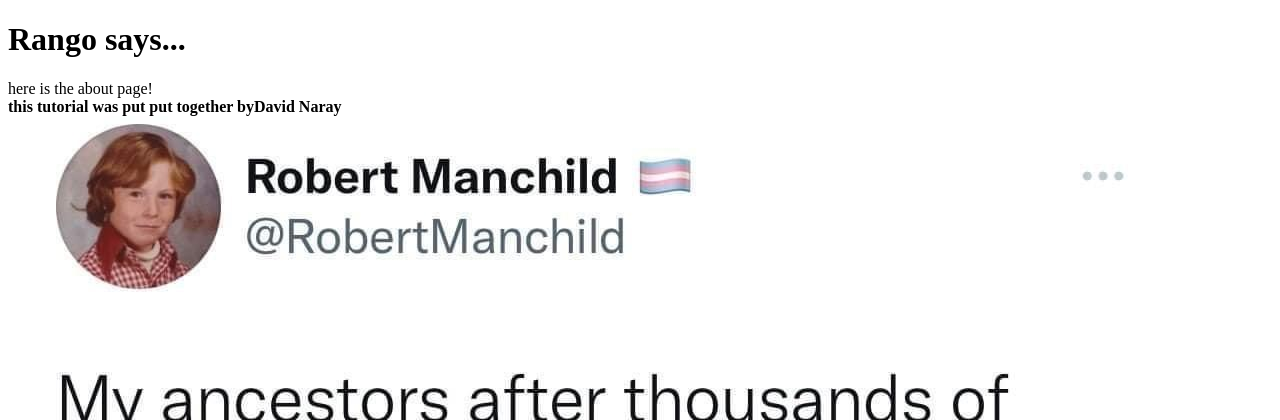
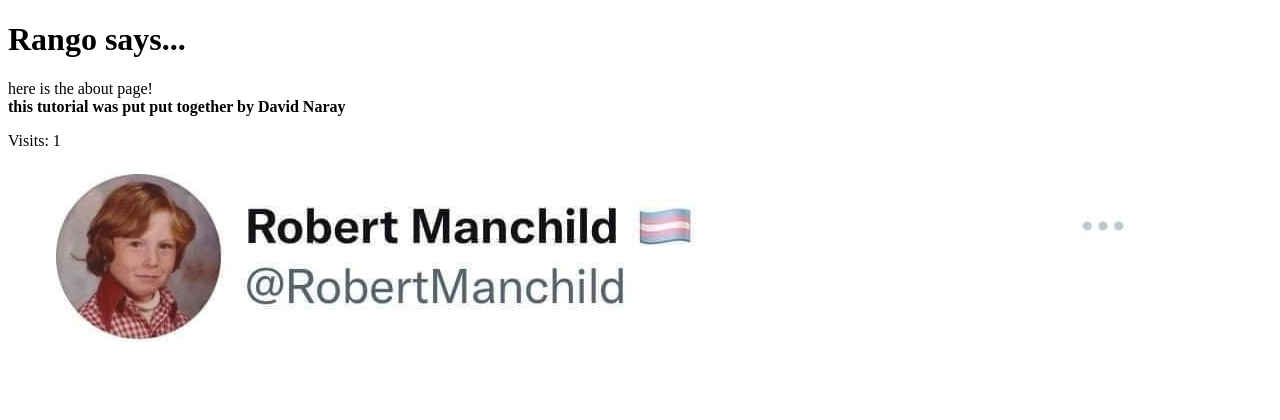
Before and after one commit to David-Naray/tango_with_django_project, a Django app: page /rango/about/ in a window 1280 px wide. Shown: the top 420 px of the page. Run offline with Django 3.2, Linux system fonts and the light colour scheme; data that the repository does not hold is empty.

Commit message:
i think i did 10?

```diff
--- a/rango/views.py
+++ b/rango/views.py
@@ -9,6 +9,7 @@ from django.contrib.auth.decorators import login_required
 from django.contrib.auth import logout
 
 from django.contrib.auth import authenticate, login
+from datetime import datetime
 
 
 from rango.forms import PageForm
@@ -28,13 +29,24 @@ def index(request):
     context_dict['boldmessage'] = 'Crunchy, creamy, cookie, candy, cupcake!'
     context_dict['categories'] = category_list
     context_dict['pages'] = Page_list
-    return render(request, 'rango/index.html', context=context_dict)
+
+    #request.session.set_test_cookie()
+
+    visitor_cookie_handler(request)
+
+    response=render(request, 'rango/index.html', context=context_dict)
+    return response
     #return render(request,reverse('index'), context=context_dict)
 
 
 def about(request):
 
-    context_dict = {'boldmessage': 'this tutorial was put put together byDavid Naray'}
+    context_dict = {'boldmessage': 'this tutorial was put put together by David Naray'}
+    visitor_cookie_handler(request)#request.COOKIES.get()
+    #if request.session.test_cookie_worked():
+    #    print("TEST COOKIE WORKED!")
+    #    request.session.delete_test_cookie()
+    context_dict['visits']=int(request.COOKIES.get('visits', '1'))
     return render(request, 'rango/about.html', context=context_dict)
     ##return render(request, reverse('about'), context=context_dict)
 
@@ -232,3 +244,32 @@ def user_logout(request):
     logout(request)
     # Take the user back to the homepage.
     return redirect(reverse('rango:index'))
+
+# A helper method
+def get_server_side_cookie(request, cookie, default_val=None):
+    val = request.session.get(cookie)
+    if not val:
+        val = default_val
+    return val
+
+
+def visitor_cookie_handler(request):
+    # Get the number of visits to the site.
+    # We use the COOKIES.get() function to obtain the visits cookie.
+    # If the cookie exists, the value returned is casted to an integer.
+    # If the cookie doesn't exist, then the default value of 1 is used.
+
+    visits = int(get_server_side_cookie(request, 'visits', '1'))#visits = int(request.COOKIES.get('visits', '1'))
+    last_visit_cookie = get_server_side_cookie(request,'last_visit',str(datetime.now())) #request.COOKIES.get('last_visit', str(datetime.now()))
+    last_visit_time = datetime.strptime(last_visit_cookie[:-7],'%Y-%m-%d %H:%M:%S')
+    # If it's been more than a day since the last visit...
+    if (datetime.now() - last_visit_time).days > 0:
+        visits = visits + 1
+        # Update the last visit cookie now that we have updated the count
+        request.session['last_visit'] = str(datetime.now())#response.set_cookie('last_visit', str(datetime.now()))
+    else:
+        # Set the last visit cookie
+        request.session['last_visit'] = last_visit_cookie#response.set_cookie('last_visit', last_visit_cookie)
+
+    # Update/set the visits cookie
+    request.session['visits'] = visits#response.set_cookie('visits', visits)
--- a/tango_with_django_project/settings.py
+++ b/tango_with_django_project/settings.py
@@ -11,6 +11,8 @@ https://docs.djangoproject.com/en/2.2/ref/settings/
 """
 
 import os
+
+#python manage.py clearsessions will clear cookies stored in the DB
 
 # Build paths inside the project like this: os.path.join(BASE_DIR, ...)
 BASE_DIR = os.path.dirname(os.path.dirname(os.path.abspath(__file__)))
@@ -117,7 +119,8 @@ USE_L10N = True
 
 USE_TZ = True
 
-
+SESSION_EXPIRE_AT_BROWSER_CLOSE=True
+SESSION_COOKIE_AGE=86400
 LOGIN_URL = 'rango:login'#redirects any not logged in user to this url activated by @login_required
 
 # Static files (CSS, JavaScript, Images)
--- a/templates/rango/about.html
+++ b/templates/rango/about.html
@@ -9,6 +9,7 @@
     <div>
         here is the about page! <br />
         <strong>{{ boldmessage }}</strong><br />
+        <p>Visits: {{ visits }}</p>
     </div>
     <div>
         <img src="{% static 'images/burzoi.jpg' %}"alt="meme" />
--- a/templates/rango/index.html
+++ b/templates/rango/index.html
@@ -18,6 +18,7 @@
     </div>
 
     <div>
+
         <h2>Most liked categories</h2>
         {% if categories %}
             <ul>
```
